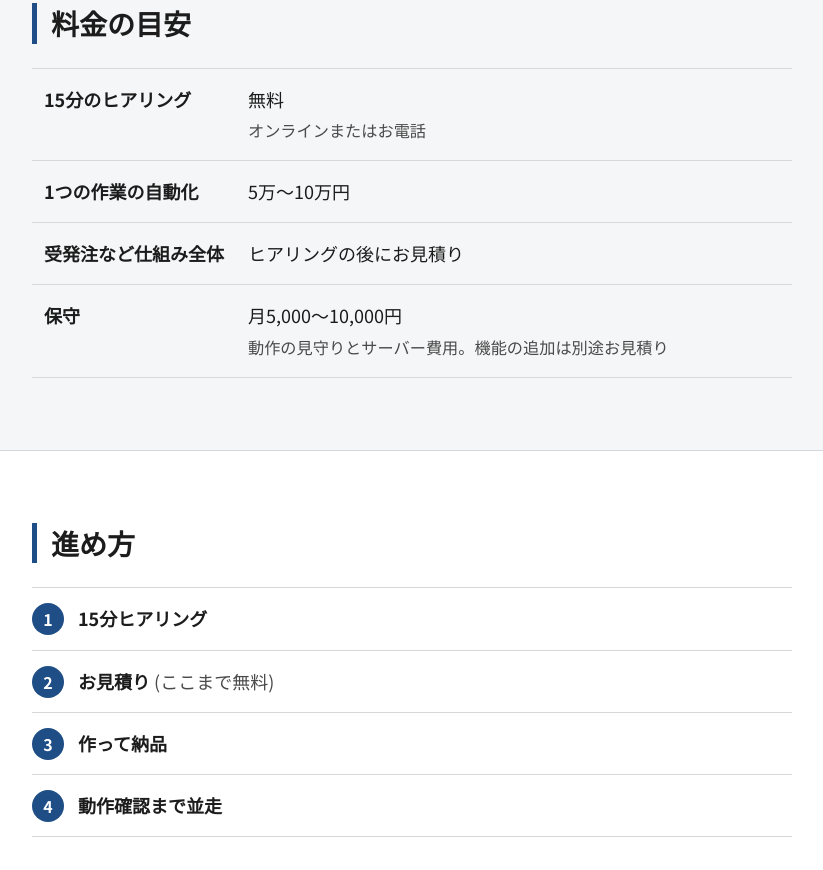
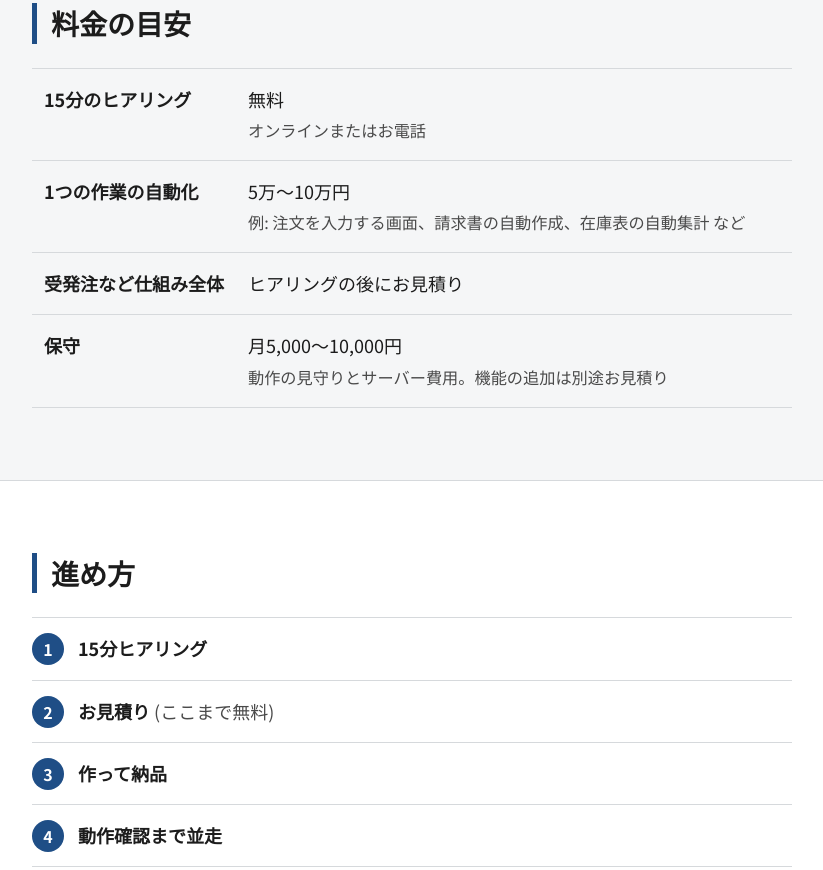
Before and after one commit to Buta7777/bulota-site, a plain HTML site: page index.html in a window 1280 px wide. Shown: the part 1476-2346 px from the top of the page, without its empty margins (228-1051 px from the left). Drawn offline with Linux system fonts and the light colour scheme.

Commit message:
料金の目安: 1つの作業の自動化に例を追加
Co-Authored-By: Claude Opus 5.5 <noreply@anthropic.com>

```diff
--- a/index.html
+++ b/index.html
@@ -74,7 +74,7 @@
       <table class="table">
         <tbody>
           <tr><th scope="row">15分のヒアリング</th><td>無料<span class="note">オンラインまたはお電話</span></td></tr>
-          <tr><th scope="row">1つの作業の自動化</th><td>5万〜10万円</td></tr>
+          <tr><th scope="row">1つの作業の自動化</th><td>5万〜10万円<span class="note">例: 注文を入力する画面、請求書の自動作成、在庫表の自動集計 など</span></td></tr>
           <tr><th scope="row">受発注など仕組み全体</th><td>ヒアリングの後にお見積り</td></tr>
           <tr><th scope="row">保守</th><td>月5,000〜10,000円<span class="note">動作の見守りとサーバー費用。機能の追加は別途お見積り</span></td></tr>
         </tbody>
```
